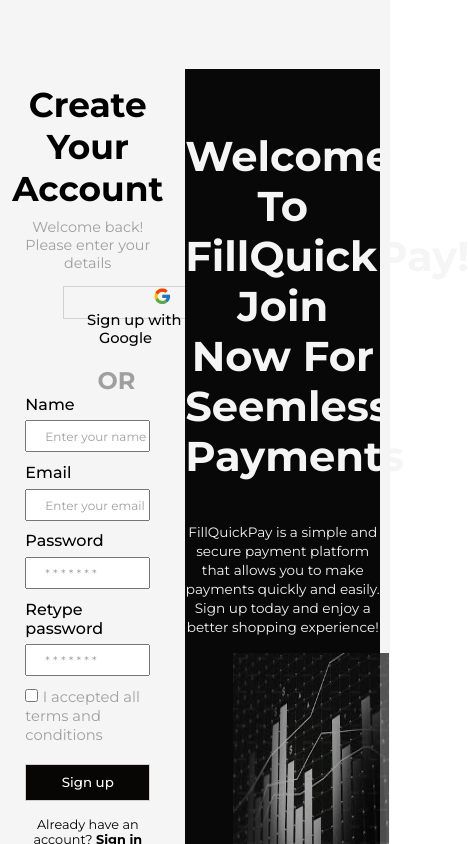
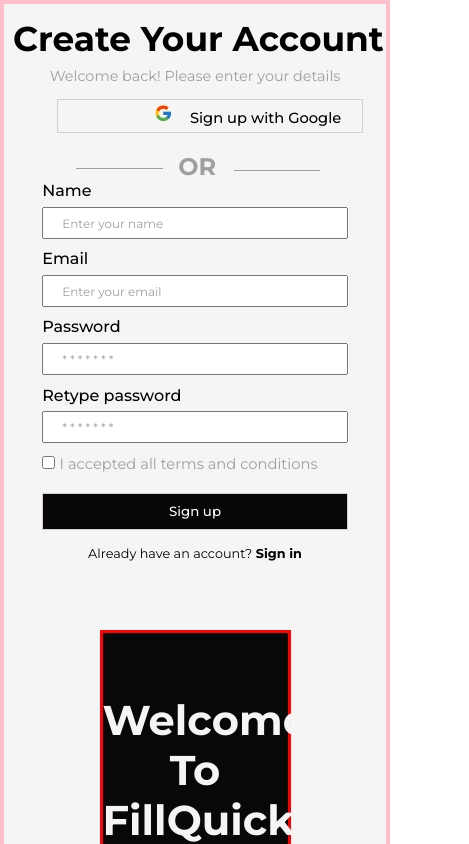
Before and after one commit to DevKay22/FillQuickPay, a React (Vite) app: page / in a window 390 px wide. Shown: the top 844 px of the page, 469 px wide, since content can reach past the window. Built offline with nearby package versions, Linux system fonts and the light colour scheme.

Commit message:
mobile responsivenes

```diff
--- a/src/index.css
+++ b/src/index.css
@@ -13,7 +13,6 @@
   justify-content: space-evenly;
   height: 100vh;
   background-color: #f5f5f5;
-  /* flex-wrap: wrap-reverse; */
   background-position: fixed;
 
 }
@@ -28,12 +27,41 @@
 
 }
 
-/* .banner{
-  background-color: black;
-  width: 50%;
-  height: 80%;
 
-} */
+@media screen and (max-width: 760px){
+  .sign{
+    display: block;
+    height: auto;
+    width: 100%;
+    border: 4px solid pink;
+  }
+
+  .banner{
+    width: 100%;
+    margin-left: 0;
+    margin-right: 0;
+    border: 3px solid red;
+
+  }
+
+  .top>h1{
+    font-size: 1.0em;
+    margin-top: 0.4em;
+    margin-left: 0.2em;
+  }
+
+  .btntext{
+    font-size: 0.7em;
+  }
+
+  .middle>button{
+
+  }
+
+  .signup{
+    width: 100%;
+  }
+}
 
 .top{
   flex: 1;
```
